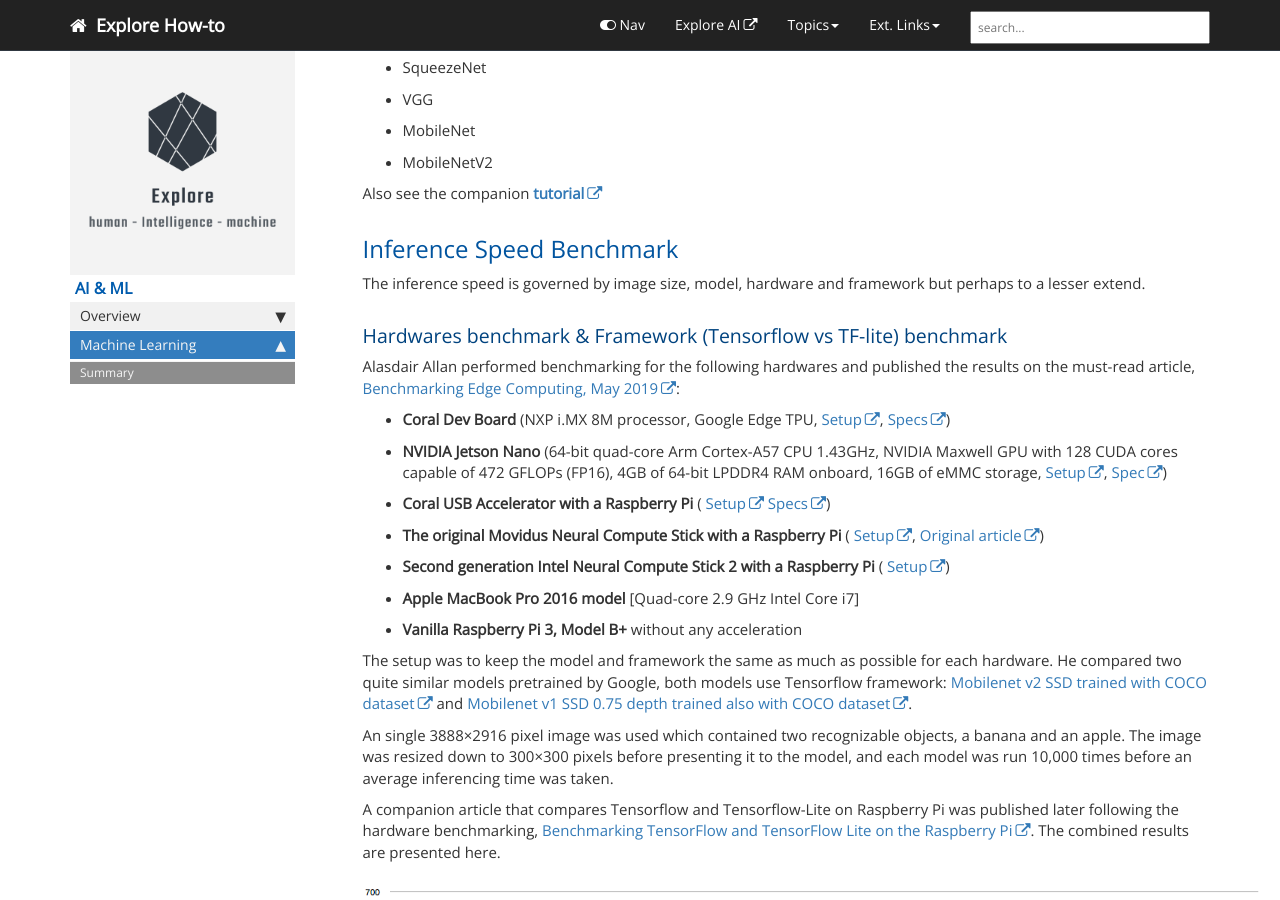
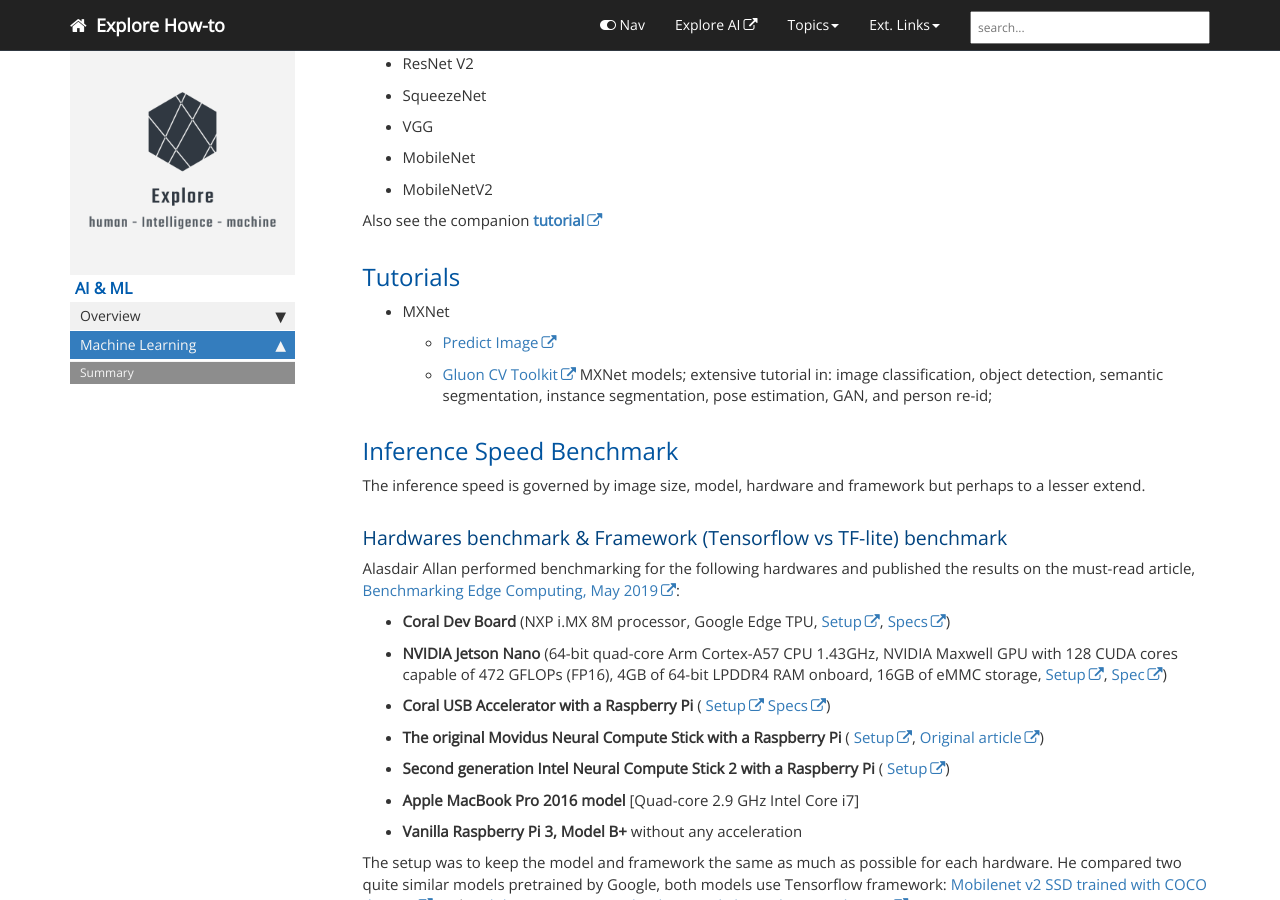
Before and after one commit to xplorehowto/xplorehowto.github.io, a Jekyll site: the page built from pages/ai/ai_ml.md, in a window 1280 px wide and 900 px high, scrolled down 3257 px. Built offline with Jekyll 4.4.1, drawn with Linux system fonts in a browser that asks for light colours; nearby versions of some CDN libraries; comment, search, counter and statistics services are not loaded.

Commit message:
adding content MXnet

```diff
--- a/pages/ai/ai_ml.md
+++ b/pages/ai/ai_ml.md
@@ -158,6 +158,16 @@
 
 Also see the companion **[tutorial](https://mxnet.incubator.apache.org/versions/master/tutorials/python/predict_image.html)**
 
+
+## Tutorials
+
+- MXNet
+  - [Predict Image](https://mxnet.incubator.apache.org/versions/master/tutorials/python/predict_image.html)
+
+  - [Gluon CV Toolkit](https://github.com/dmlc/gluon-cv?source=post_page---------------------------)
+    MXNet models; extensive tutorial in: image classification, object detection,
+    semantic segmentation, instance segmentation, pose estimation, GAN,
+    and person re-id;
 
 ## Inference Speed Benchmark
 
```
Also changed, not shown: pages/ai/ai_refs.md (+6 -0 lines).
